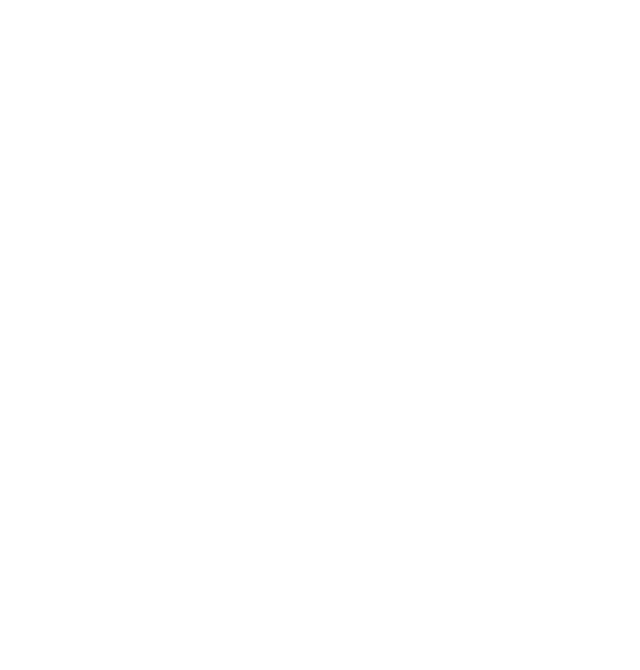
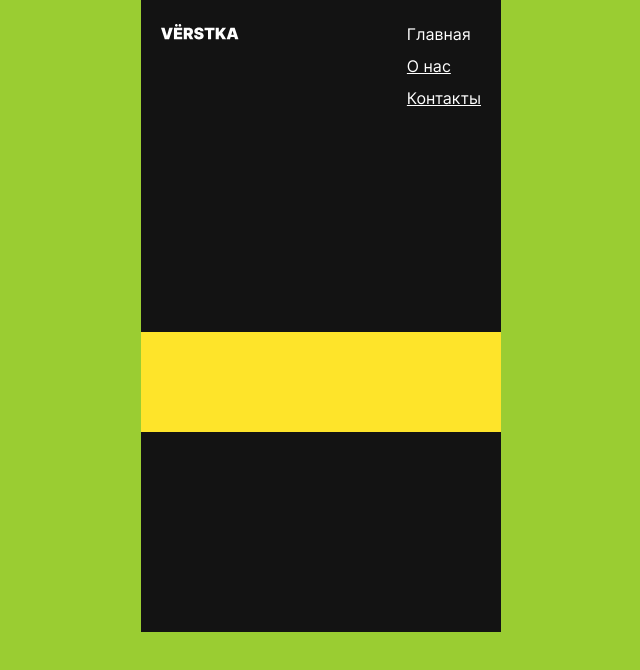
Before and after one commit to n3fenyak/fresh-start, a plain HTML site: page index.html in a window 1280 px wide. Shown: the whole page, without its empty margins (319-959 px from the left). Drawn offline with Linux system fonts and the light colour scheme; files whose address does not match are found by name.

Commit message:
add header

```diff
--- a/fonts/fonts.css
+++ b/fonts/fonts.css
@@ -0,0 +1,35 @@
+@font-face {
+  font-family: 'EB Garamond';
+  src: url(./ebgaramondmedium.woff2) format('woff2');
+  src: url(./ebgaramondmedium.woff) format('woff');
+  src: url(./ebgaramondmedium.ttf) format('truetype');
+  font-weight: 500;
+  font-display: swap;
+}
+
+@font-face {
+  font-family: 'EB Garamond';
+  src: url(./ebgaramondregular.woff2) format('woff2');
+  src: url(./ebgaramondregular.woff) format('woff');
+  src: url(./ebgaramondregular.ttf) format('truetype');
+  font-weight: 400;
+  font-display: swap;
+}
+
+@font-face {
+  font-family: Inter;
+  src: url(./interregular.woff2) format('woff2');
+  src: url(./interregular.woff) format('woff');
+  src: url(./interregular.ttf) format('truetype');
+  font-weight: 400;
+  font-display: swap;
+}
+
+@font-face {
+  font-family: Inter;
+  src: url(./interbold.woff2) format('woff2');
+  src: url(./interbold.woff) format('woff');
+  src: url(./interbold.ttf) format('truetype');
+  font-weight: 700;
+  font-display: swap;
+}
--- a/index.html
+++ b/index.html
@@ -11,7 +11,31 @@
 </head>
 
 <body>
-
+  <header class="header content-section content-section_theme_dark">
+    <a href="#" class="header__logo">
+      <img src="./images/logo.svg" alt="Логотип проекта" class="header__logo-image">
+    </a>
+    <nav class="header__menu">
+      <ul class="header__menu-list">
+        <li class="header__menu-item header__menu-item_active">
+          <a href="#" class="header__menu-link">Главная</a>
+        </li>
+        <li class="header__menu-item">
+          <a href="#" class="header__menu-link">О нас</a>
+        </li>
+        <li class="header__menu-item">
+          <a href="#" class="header__menu-link">Контакты</a>
+        </li>
+      </ul>
+    </nav>
+  </header>
+  <main class="content">
+    <section class="cover content-section content-section_theme_dark"></section>
+    <section class="intro content-section content-section_theme_dark"></section>
+    <section class="reasons content-section content-section_theme_bright"></section>
+    <section class="how-to content-section content-section_theme_dark"></section>
+  </main>
+  <footer class="footer content-section content-section_theme_dark"></footer>
 </body>
 
 </html>
--- a/styles/styles.css
+++ b/styles/styles.css
@@ -0,0 +1,91 @@
+body {
+  margin: 0;
+  font-family: Inter, sans-serif;
+  font-weight: 400;
+  /* background-color: #1e1e1e; */
+  background-color: yellowgreen;
+}
+
+h1,
+h2,
+h3,
+h4,
+h5,
+h6,
+p,
+ul,
+ol,
+blockquote {
+  margin: 0;
+  padding: 0;
+}
+
+.content-section {
+  box-sizing: border-box;
+  width: 100%;
+  max-width: 360px;
+  min-height: 100px;
+  margin: auto;
+}
+
+.content-section_theme_dark {
+  color: #fff;
+  background-color: #131313;
+}
+
+.content-section_theme_bright {
+  color: #131313;
+  background-color: #fee42a;
+}
+
+.header {
+  display: flex;
+  justify-content: space-between;
+  align-items: flex-start;
+  padding: 24px 20px;
+}
+
+.header__logo {
+  display: block;
+  width: 78px;
+}
+
+.header__logo-image {
+  width: 100%;
+}
+
+.header__menu-list {
+  display: flex;
+  flex-direction: column;
+  gap: 12px;
+  list-style: none;
+}
+
+.header__menu-link {
+  color: #fff;
+  font-size: 16px;
+}
+
+.header__menu-item_active .header__menu-link {
+  text-decoration: none;
+}
+
+.cover {
+  padding: 7px 24px 32px 20px;
+}
+
+.intro {
+  padding: 0 20px 38px;
+}
+
+.reasons {
+  padding: 40px 20px;
+}
+
+.how-to {
+  padding: 40px 20px 60px;
+}
+
+.footer {
+  padding: 20px;
+}
```
Also changed, not shown: 1 other file.
